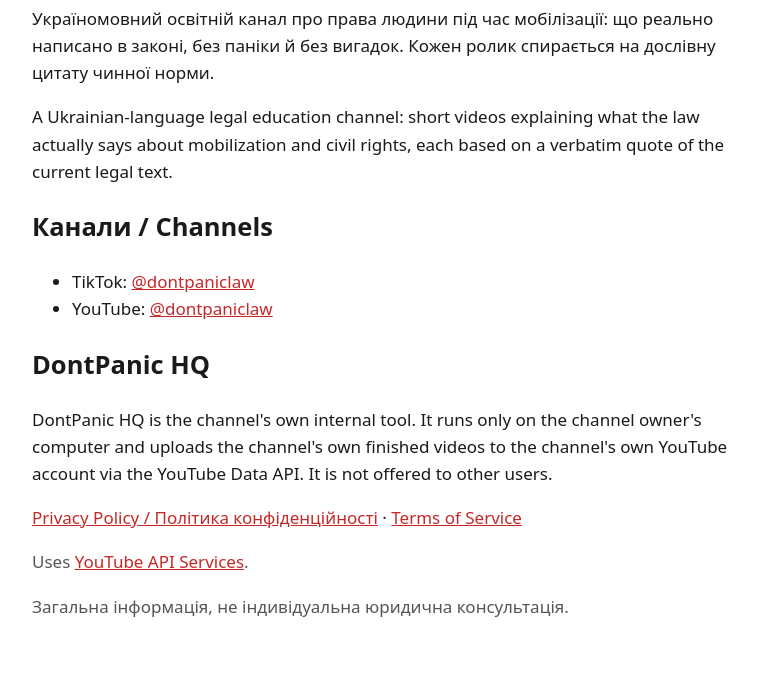
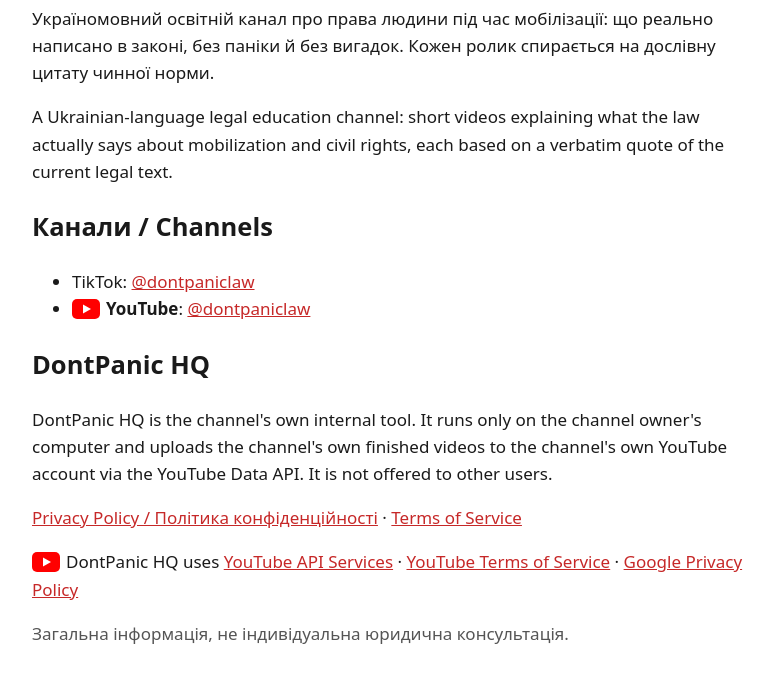
Before and after one commit to bot-Badass/dontpanic-law, a plain HTML site: page index.html in a window 1280 px wide. Shown: the part 127-810 px from the top of the page, without its empty margins (248-1022 px from the left). Drawn offline with Linux system fonts and the light colour scheme.

Commit message:
Home: YouTube branding next to channel link and API notice

```diff
--- a/index.html
+++ b/index.html
@@ -10,11 +10,11 @@ body{background:var(--bg);color:var(--fg);font:17px/1.6 system-ui,-apple-system,
 <h2>Канали / Channels</h2>
 <ul>
 <li>TikTok: <a href="https://www.tiktok.com/@dontpaniclaw">@dontpaniclaw</a></li>
-<li>YouTube: <a href="https://www.youtube.com/@dontpaniclaw">@dontpaniclaw</a></li>
+<li><svg width="28" height="20" viewBox="0 0 28 20" aria-label="YouTube" style="vertical-align:-4px;margin-right:6px"><rect width="28" height="20" rx="5" fill="#FF0000"/><path d="M11 5.5v9l8-4.5z" fill="#fff"/></svg><b>YouTube</b>: <a href="https://www.youtube.com/@dontpaniclaw">@dontpaniclaw</a></li>
 </ul>
 <h2>DontPanic HQ</h2>
 <p>DontPanic HQ is the channel's own internal tool. It runs only on the channel owner's computer and uploads the channel's own finished videos to the channel's own YouTube account via the YouTube Data API. It is not offered to other users.</p>
 <p><a href="privacy.html">Privacy Policy / Політика конфіденційності</a> · <a href="terms.html">Terms of Service</a></p>
-<p class="m">Uses <a href="https://www.youtube.com/t/terms">YouTube API Services</a>.</p>
+<p><svg width="28" height="20" viewBox="0 0 28 20" aria-label="YouTube" style="vertical-align:-4px;margin-right:6px"><rect width="28" height="20" rx="5" fill="#FF0000"/><path d="M11 5.5v9l8-4.5z" fill="#fff"/></svg>DontPanic HQ uses <a href="https://developers.google.com/youtube">YouTube API Services</a> · <a href="https://www.youtube.com/t/terms">YouTube Terms of Service</a> · <a href="https://policies.google.com/privacy">Google Privacy Policy</a></p>
 <p class="m">Загальна інформація, не індивідуальна юридична консультація.</p>
 </body></html>
```
